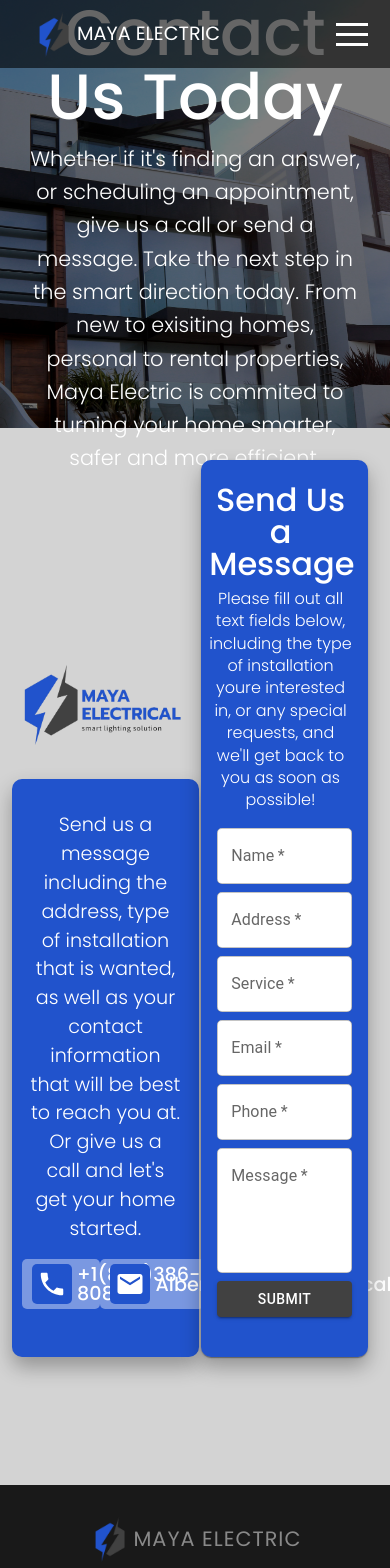
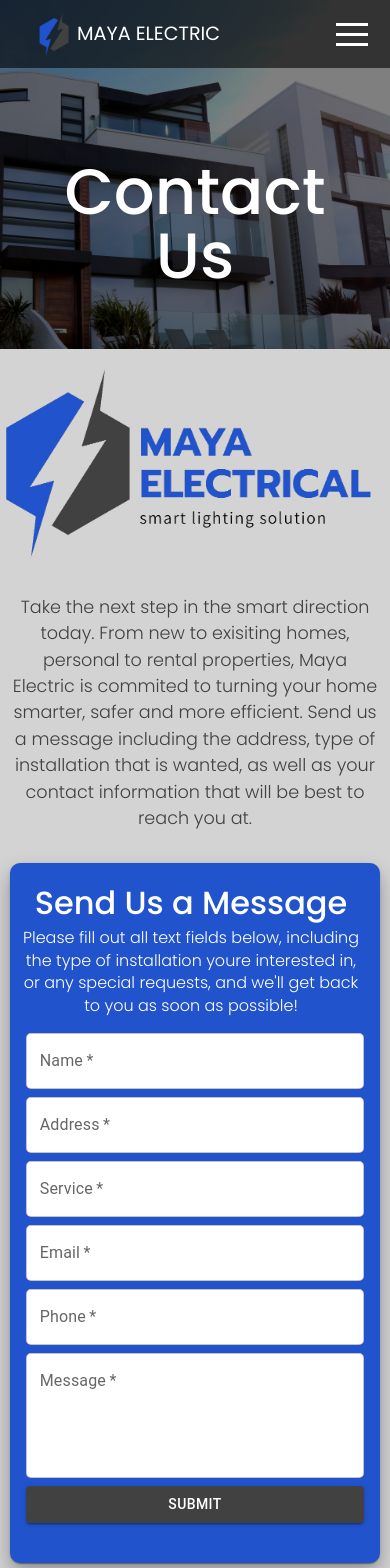
Before and after one commit to bluegause/maya-electrical, a React (Create React App) app: page /contact in a window 390 px wide. Shown: the top 1568 px of the page. Built offline with nearby package versions, Linux system fonts and the light colour scheme.

Commit message:
another one

```diff
--- a/src/components/FaqsComponent/faqscomponent.css
+++ b/src/components/FaqsComponent/faqscomponent.css
@@ -32,3 +32,17 @@
             width: 100%;
             font-size: .9em;
         }
+
+@media screen and (max-width: 1076px) {
+    .accordion-container {
+        width: 49%;
+        margin: 1em .25em;
+    }
+}
+
+@media screen and (max-width: 800px) {
+    .accordion-container {
+        width: 95%;
+        margin: 0;
+    }
+}
--- a/src/pages/Contact/Contact.js
+++ b/src/pages/Contact/Contact.js
@@ -1,6 +1,6 @@
 import React, { useEffect, useRef } from "react";
 import { Card, CardContent, Grid, TextField, Button } from '@mui/material';
-import { fullLogo, exteriorBackground, logoFullTransparent } from "../../assets/AssetsIndex";
+import { exteriorBackground, logoFullTransparent } from "../../assets/AssetsIndex";
 import './contact.css';
 import { Email, Phone } from "../PageIndex";
 
@@ -22,11 +22,11 @@ const Contact = () => {
                 <section className="contact-header__container" style={{backgroundImage: `url(${exteriorBackground})`}}>
                     <div className="contact-header__tint">
                         <h2 className="contact-header">
-                            Contact Us Today
+                            Contact Us
                         </h2>
-                        <p className="contact-header__typography">
+                        {/* <p className="contact-header__typography">
                             Whether if it's finding an answer, or scheduling an appointment, give us a call or send a message. Take the next step in the smart direction today. From new to exisiting homes, personal to rental properties, Maya Electric is commited to turning your home smarter, safer and more efficient.
-                        </p>
+                        </p> */}
                     </div>
                 </section>
                 <div className="contact-container">
@@ -34,22 +34,24 @@ const Contact = () => {
                         <img src={logoFullTransparent}  alt="maya electric logo" className="header-logo"/>
                         <div className="contact-lower__wrapper">
                             <p className="contact-subheading">
-                                Send us a message including the address, type of installation that is wanted, as well as your contact information that will be best to reach you at. Or give us a call and let's get your home started.
+                                Take the next step in the smart direction today. From new to exisiting homes, personal to rental properties, Maya Electric is commited to turning your home smarter, safer and more efficient.
+
+                                Send us a message including the address, type of installation that is wanted, as well as your contact information that will be best to reach you at.
                             </p>
-                            <div className="contact-icons__container">
+                            {/* <div className="contact-icons__container">
                                 <div className="contact-icon__wrapper">
-                                    <Phone style={{fontSize: '30px', background: 'rgba(33, 83, 204, 1)', color: '#FFFFFF', padding: '5px', borderRadius: '5px'}} />
+                                    <Phone style={{fontSize: '30px', background: '#FFFFFF', color: '#2153CC', padding: '5px', borderRadius: '5px'}} />
                                     <a href="tel:8583868083" className="contact-phone">
                                         +1(858)386-8083
                                     </a>
                                 </div>
                                 <div className="contact-icon__wrapper2">
-                                    <Email style={{fontSize: '30px', background: 'rgba(33, 83, 204, 1)', color: '#FFFFFF', padding: '5px', borderRadius: '5px'}} />
+                                    <Email style={{fontSize: '30px', background: '#FFFFFF', color: '#2153CC', padding: '5px', borderRadius: '5px'}} />
                                     <a href="email:alberto@mayaelectrical.com" className="contact-email">
                                         Alberto@mayaelectrical.com
                                     </a>
                                 </div>
-                            </div>
+                            </div> */}
                         </div>
                     </section>
                     <section className="form-container">
--- a/src/pages/Contact/contact.css
+++ b/src/pages/Contact/contact.css
@@ -42,13 +42,12 @@
         }
 
     .contact-container {
-        width: 95%;
+        width: 100%;
         height: 100%;
         display: flex;
         flex-direction: row;
         align-items: flex-end;
         justify-content: space-evenly;
-        border-radius: 5px;
         padding: 2em 0;
         margin: 0 auto;
     }
@@ -91,50 +90,47 @@
                         width: 100%;
                         margin: 1em 0;
                         display: flex;
-                        flex-direction: row;
+                        flex-direction: column;
                         align-items: center;
-                        justify-content: space-evenly;
+                        justify-content: center;
                     }
 
                         .contact-icon__wrapper {
-                            width: 35%;
+                            width: 100%;
                             display: flex;
                             align-items: center;
-                            justify-content: flex-start;
-                            background-color: rgba(255, 255, 255, .4);
+                            justify-content: center;
                             padding: 5px 10px;
                             border-radius: 5px;
                         }
 
                             .contact-phone {
-                                width: 30%;
+                                max-width: 100%;
                                 color: #FFFFFF;
                                 font-weight: 500;
                                 text-decoration: none;
                                 font-size: 1.2em;
-                                padding-left: 5px;
+                                margin-left: 2px;
                                 transition: all ease .3s;
                             }
 
                             .contact-phone:hover {
-                                color: #2153CC;
+                                color: #414141;
                                 transition: all ease .3s;
 
 
                             }
 
                         .contact-icon__wrapper2 {
-                            width: 50%;
+                            width: 100%;
                             display: flex;
                             align-items: center;
-                            justify-content: flex-start;
-                            background: rgba(255, 255, 255, .4);
+                            justify-content: center;
                             padding: 5px 10px;
                             border-radius: 5px;
                         }
 
                             .contact-email {
-                                width: 100%;
                                 color: #FFFFFF;
                                 font-weight: 500;
                                 text-decoration: none;
@@ -146,7 +142,7 @@
                             }
 
                             .contact-email:hover {
-                                color: #2153CC;
+                                color: #414141;
                                 transition: all ease .3s;
 
 
@@ -181,3 +177,47 @@
             font-weight: 300;
             margin: .5em 0;
         }
+
+/* media query */
+
+@media screen and (max-width: 850px) {
+
+    .contact-page {
+        padding-bottom: 3em;
+    }
+
+    .contact-header__tint {
+        height: 100%;
+        padding: 10em 0 3em 0;
+    }
+
+    .contact-container {
+        padding-top: 1em;
+        flex-direction: column;
+        align-items: center;
+        justify-content: center;
+    }
+
+        .contact-info__section {
+            width: 100%;
+        }
+
+            .header-logo {
+                margin-bottom: 0;
+            }
+
+            .contact-lower__wrapper {
+                width: 100%;
+                background-color: transparent;
+                box-shadow: none;
+                color: #414141;
+            }
+            .contact-subheading {
+                width: 95%;
+                font-size: 1.1em;
+            }
+
+    .form-container {
+        width: 95%;
+    }
+}
--- a/src/pages/Faqs/Faqs.js
+++ b/src/pages/Faqs/Faqs.js
@@ -22,7 +22,7 @@ const Faqs = () => {
 
                     </h1>
                     <p className='faqs-main__subheading'>
-                        When it comes to smart home lighting installations, there can be many unanswered questions that you may have from the start. Feel free to check out the following below, and if you still have other questions, don't hesistate to give us a call or send a message and our experts will answer every question to the best of our abilities to give you the confidence you need.
+                        <span>When it comes to smart home lighting installations, there can be many unanswered questions that you may have from the start.</span> Feel free to check out the following below, and if you still have other questions, don't hesistate to give us a call or send a message and our experts will answer every question to the best of our abilities to give you the confidence you need.
                     </p>
                 </div>
 
--- a/src/pages/Services/Services.js
+++ b/src/pages/Services/Services.js
@@ -21,7 +21,7 @@ const Services = () => {
                             made easy.
                         </h2>
                         <p className='services-subheading'>
-                            At Maya Electric, we transform your average home into a smart home. Specializing in smart home lighting installations, we fully embrace the benefits of smart home technology and offer them to you. Whether you are wanting smart light switches installed, or you plan on installing a panelized system, Maya Electric has the expertise to elevate your home lighting experience.
+                            At Maya Electric, we transform your average home into a smart home. Specializing in smart home lighting installations, we fully embrace the benefits of smart home technology and offer them to you. <span>Whether you are wanting smart light switches installed, or you plan on installing a panelized system, Maya Electric has the expertise to elevate your home lighting experience.</span>
                         </p>
                         <Link to='/contact' className='services-contact__link'>
                             <button className='services-header__button'>
--- a/src/pages/Services/services.css
+++ b/src/pages/Services/services.css
@@ -302,6 +302,7 @@
             margin-bottom: .1em;
         }
 
+
         .services-end__container {
             display: flex;
             flex-direction: column;
@@ -524,7 +525,39 @@
             width: 98%;
         }
 
+        .services-subheading > span {
+            display: none;
+        }
+
         .services-header__button {
             width: 45%;
         }
+
+        .basic-typography {
+            display: none;
+        }
+
+        .works-typography {
+            display: none;
+        }
+
+        .services-end__tint {
+            padding: 5em 0;
+        }
+
+        .services-end__buttons {
+            flex-direction: column;
+        }
+
+        .service-button__link {
+            width: 80%;
+        }
+
+        .service-button__wrapped {
+            width: 100%;
+        }
+
+        .service-button {
+            width: 80%;
+        }
 }
```
Also changed, not shown: src/pages/About/about.css (+60 -0 lines), src/pages/Faqs/faqs.css (+60 -3 lines). Lines whose indentation alone changed are shown as unchanged.
